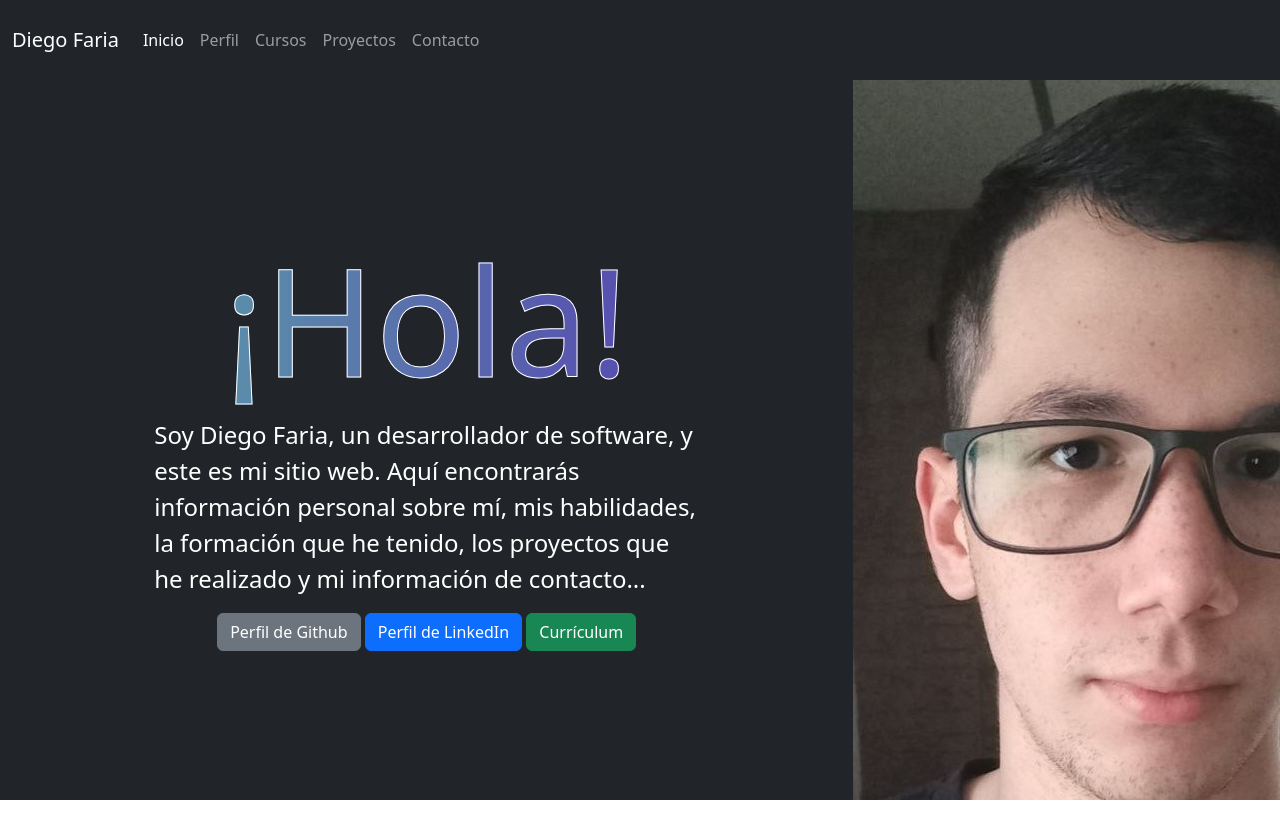
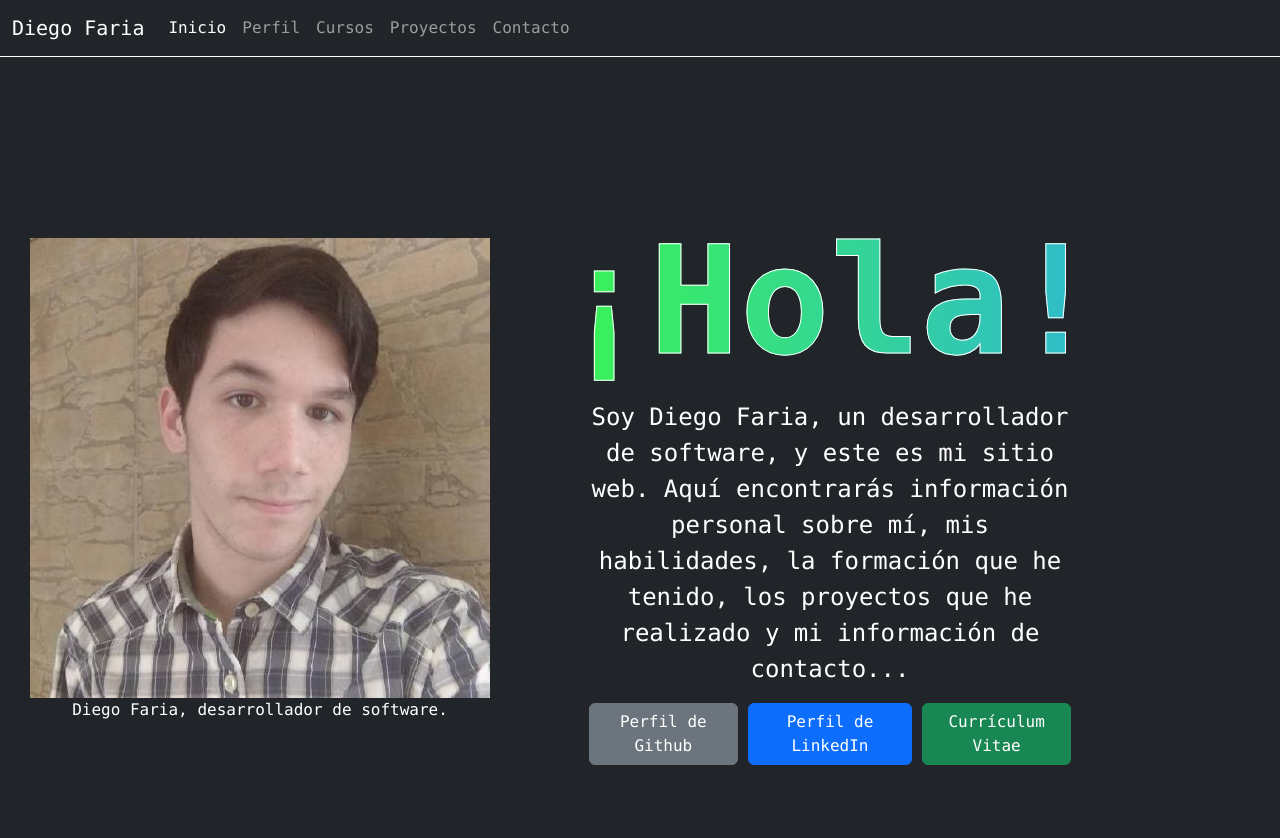
Before and after one commit to DiegoEfu/multimedia-2-5, a plain HTML site: page index.html in a window 1280 px wide. Before the commit the page ends 800 px from the top, so only its background shows below. Drawn offline with nearby package versions, Linux system fonts and the light colour scheme.

Commit message:
letras cambian de color

```diff
--- a/assets/css/styles.css
+++ b/assets/css/styles.css
@@ -1,25 +1,25 @@
 #saludo{
     font-size: 150px;
+    font-weight: 900;
+    -webkit-background-clip: text !important;
+    background-clip: text;
+    -webkit-text-fill-color: transparent !important;
+    -webkit-text-stroke: 1px white;
 }
 
 .medio{
     font-size: 18pt;
 }
 
-h1 {
-    background: linear-gradient(90deg, rgba(255,255,255,1) 0%, rgba(93,175,166,1) 0%, rgba(85,45,179,1) 100%);
-    -webkit-background-clip: text;
-    background-clip: text;
-    -webkit-text-fill-color: transparent;
-    -webkit-text-stroke: 1px white;
-}
-
 #inicio{
     min-height: 90vh;
 }
 
-#foto-bienvenida{
-    background-image: url('../img/foto.jpg');
-    object-fit: fill;
+*{
+    font-family: Consolas;
+    scroll-behavior: smooth;
+}
+
+#container-bienvenida{
     min-height: 90vh;
 }
--- a/index.html
+++ b/index.html
@@ -6,10 +6,11 @@
     <meta name="viewport" content="width=device-width, initial-scale=1.0">
     <link href="https://cdn.jsdelivr.net/npm/bootstrap@5.2.2/dist/css/bootstrap.min.css" rel="stylesheet" integrity="sha384-Zenh87qX5JnK2Jl0vWa8Ck2rdkQ2Bzep5IDxbcnCeuOxjzrPF/et3URy9Bv1WTRi" crossorigin="anonymous">
     <link rel="stylesheet" href="assets/css/styles.css">
+    <link rel="stylesheet" href="https://cdnjs.cloudflare.com/ajax/libs/font-awesome/6.2.0/css/all.min.css" integrity="sha512-xh6O/CkQoPOWDdYTDqeRdPCVd1SpvCA9XXcUnZS2FmJNp1coAFzvtCN9BmamE+4aHK8yyUHUSCcJHgXloTyT2A==" crossorigin="anonymous" referrerpolicy="no-referrer" />
     <title>Diego Faria</title>
 </head>
-<body>
-    <nav class="navbar navbar-expand-lg bg-dark navbar-dark top-fixed" style="height: 10vh;">
+<body class="bg-dark">
+    <nav class="navbar navbar-expand-lg bg-dark navbar-dark fixed-top" style="height: fit-content; border-bottom: 1px white solid;">
         <div class="container-fluid">
           <a class="navbar-brand" href="#">Diego Faria</a>
           <button class="navbar-toggler" type="button" data-bs-toggle="collapse" data-bs-target="#navbar" aria-controls="navbar" aria-expanded="false" aria-label="Toggle navigation">
@@ -36,15 +37,21 @@
         </div>
       </nav>
 
-      <div class="container-fluid bg-dark">
+      <div class="container bg-dark mb-3" style="margin-top: 16vh;">
         <div class="section row" id="inicio">
+            <div class="col-lg-4 col-xs-12 d-flex justify-content-center align-items-center" id="container-bienvenida">
+              <div sclass="d-flex justify-content-center flex-column">
+                <img src="assets/img/foto.jfif" alt="Yo, Diego Faria">
+                <p class="text-center text-white text-bold">Diego Faria, desarrollador de software.</p>
+              </div>
+            </div>
             <div class="col-lg-8 col-xs-12 d-flex justify-content-center align-items-center">
                 <div>
                     <h1 class="header text-white text-center" id="saludo">¡Hola!</h1>
                     <div class="row">
                         <div class="col-2"></div>
                         <div class="col-8">
-                            <p class="text-white medio">
+                            <p class="text-white medio text-center">
                                 Soy Diego Faria, un desarrollador de software, y este es mi sitio web.
                                 Aquí encontrarás información personal sobre mí, mis habilidades, la
                                 formación que he tenido, los proyectos que he realizado y mi información
@@ -53,20 +60,83 @@
                             <div class="d-flex justify-content-center">
                                 <a class="btn btn-secondary" target="_blank" href="https://www.github.com/efu-dev">Perfil de Github</a>&nbsp;
                                 <a class="btn btn-primary" target="_blank" href="https://www.linkedin.com/in/diego-faria-aa53bb205/">Perfil de LinkedIn</a>&nbsp;
-                                <button class="btn btn-success">Currículum</button>
+                                <a class="btn btn-success" href="CV_Diego_Faria.pdf">Currículum Vitae</a>
                             </div>
                         </div>
                         <div class="col-2"></div>
                     </div>
                 </div>
             </div>
-            <div class="col-lg-4 col-xs-12" id="foto-bienvenida">
-
-            </div>
         </div>
       </div>
 
       <script src="https://cdn.jsdelivr.net/npm/@popperjs/core@2.11.6/dist/umd/popper.min.js" integrity="sha384-oBqDVmMz9ATKxIep9tiCxS/Z9fNfEXiDAYTujMAeBAsjFuCZSmKbSSUnQlmh/jp3" crossorigin="anonymous"></script>
-<script src="https://cdn.jsdelivr.net/npm/bootstrap@5.2.2/dist/js/bootstrap.min.js" integrity="sha384-IDwe1+LCz02ROU9k972gdyvl+AESN10+x7tBKgc9I5HFtuNz0wWnPclzo6p9vxnk" crossorigin="anonymous"></script>
+      <script src="https://cdn.jsdelivr.net/npm/bootstrap@5.2.2/dist/js/bootstrap.min.js" integrity="sha384-IDwe1+LCz02ROU9k972gdyvl+AESN10+x7tBKgc9I5HFtuNz0wWnPclzo6p9vxnk" crossorigin="anonymous"></script>
+      <script src="https://cdnjs.cloudflare.com/ajax/libs/jquery/3.6.1/jquery.min.js" integrity="sha512-aVKKRRi/Q/YV+4mjoKBsE4x3H+BkegoM/em46NNlCqNTmUYADjBbeNefNxYV7giUp0VxICtqdrbqU7iVaeZNXA==" crossorigin="anonymous" referrerpolicy="no-referrer"></script>
+      <script>
+        var colors = new Array(
+          [62,35,255],
+          [60,255,60],
+          [255,35,98],
+          [45,175,230],
+          [255,0,255],
+          [255,128,0]);
+
+        var step = 0;
+        //color table indices for:
+        // current color left
+        // next color left
+        // current color right
+        // next color right
+        var colorIndices = [0,1,2,3];
+
+        //transition speed
+        var gradientSpeed = 0.002;
+
+        function updateGradient()
+        {
+
+          if ( $===undefined ) return;
+
+        var c0_0 = colors[colorIndices[0]];
+        var c0_1 = colors[colorIndices[1]];
+        var c1_0 = colors[colorIndices[2]];
+        var c1_1 = colors[colorIndices[3]];
+
+        var istep = 1 - step;
+        var r1 = Math.round(istep * c0_0[0] + step * c0_1[0]);
+        var g1 = Math.round(istep * c0_0[1] + step * c0_1[1]);
+        var b1 = Math.round(istep * c0_0[2] + step * c0_1[2]);
+        var color1 = "rgb("+r1+","+g1+","+b1+")";
+
+        var r2 = Math.round(istep * c1_0[0] + step * c1_1[0]);
+        var g2 = Math.round(istep * c1_0[1] + step * c1_1[1]);
+        var b2 = Math.round(istep * c1_0[2] + step * c1_1[2]);
+        var color2 = "rgb("+r2+","+g2+","+b2+")";
+
+        $('h1').css({
+            background: "-webkit-gradient(linear, left top, right top, from("+color1+"), to("+color2+"))"}).css({
+            background: "-moz-linear-gradient(left, "+color1+" 0%, "+color2+" 100%)",
+            backgroundClip: 'text'
+        });
+
+          step += gradientSpeed;
+          if ( step >= 1 )
+          {
+            step %= 1;
+            colorIndices[0] = colorIndices[1];
+            colorIndices[2] = colorIndices[3];
+
+            //pick two new target color indices
+            //do not pick the same as the current one
+            colorIndices[1] = ( colorIndices[1] + Math.floor( 1 + Math.random() * (colors.length - 1))) % colors.length;
+            colorIndices[3] = ( colorIndices[3] + Math.floor( 1 + Math.random() * (colors.length - 1))) % colors.length;
+
+          }
+        }
+
+        setInterval(updateGradient,10);
+      </script>
+
 </body>
 </html>
```
Also changed, not shown: assets/img/foto.jfif (added), assets/img/foto.jpg (deleted), 1 other file.
